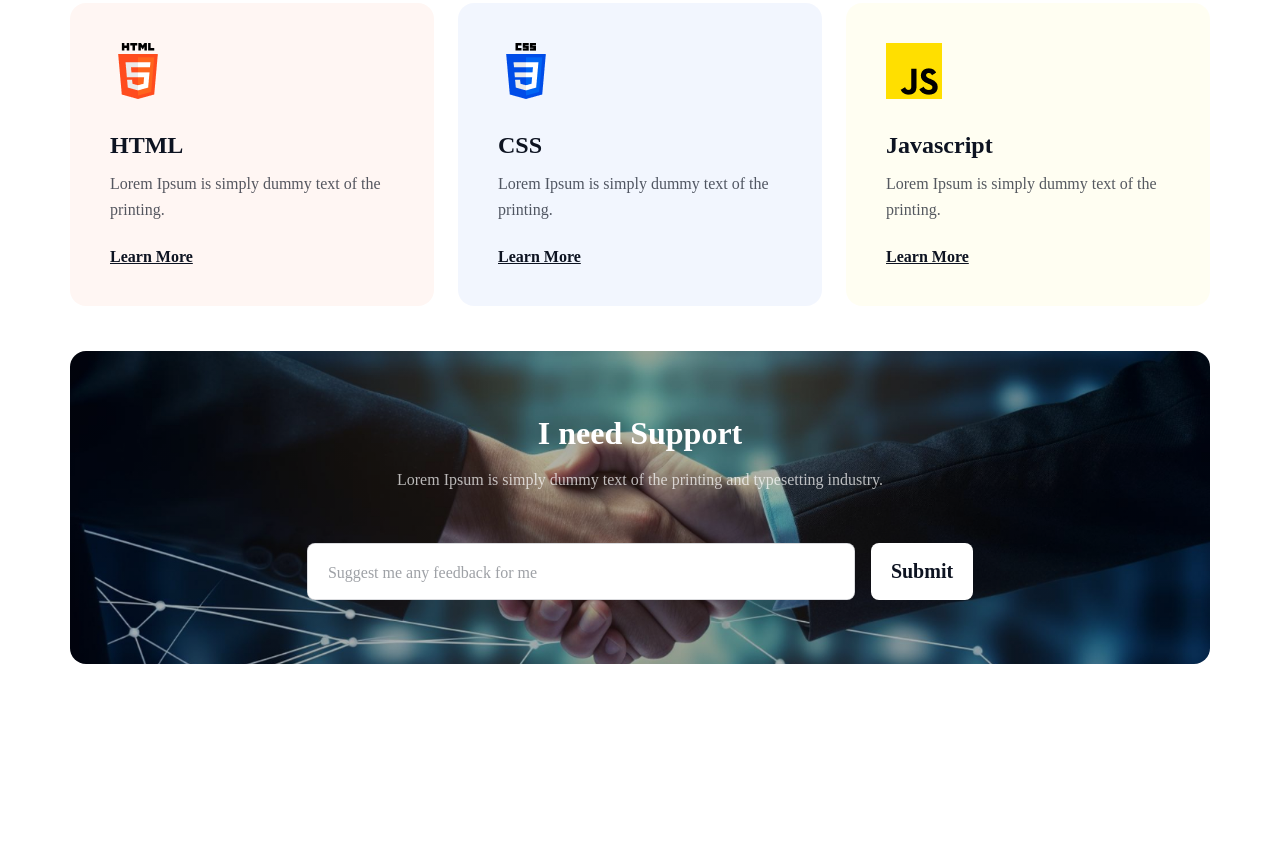
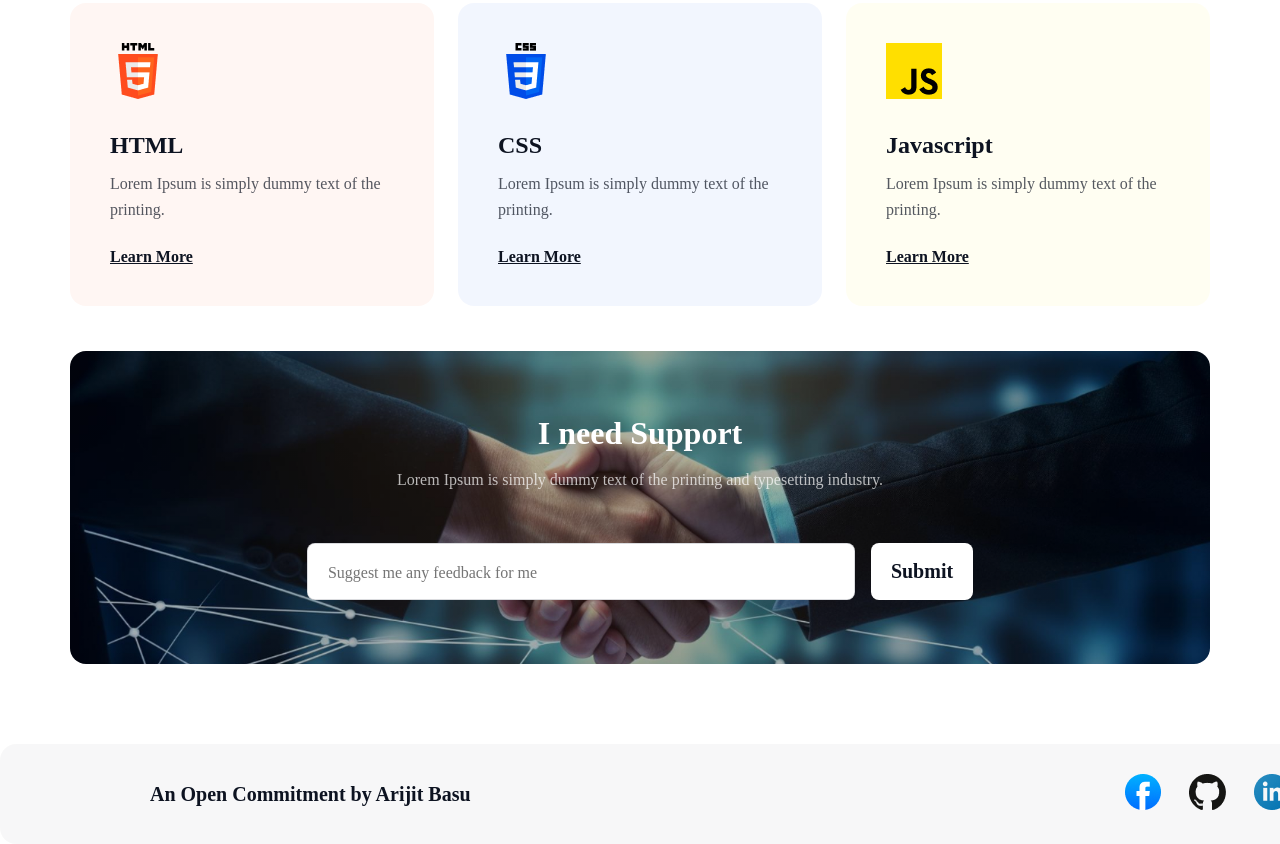
Before and after one commit to ImArijitBasu/PH-Assignment-1, a plain HTML site: page index.html in a window 1280 px wide. Shown: the part 3442-4286 px from the top of the page. Before the commit the page ends 4152 px from the top, so only its background shows below. Drawn offline with Linux system fonts and the light colour scheme; a web font is replaced by a local one.

Commit message:
all mandatory section done

```diff
--- a/index.html
+++ b/index.html
@@ -17,7 +17,7 @@
                 <img src="assets/Group.png" alt="">
                 <h1>"In the near future, I hope to become a Developer."</h1>
                 <p>Lorem Ipsum is simply dummy text of the printing and typesetting industry. Lorem Ipsum has been the industry's standard dummy text.</p>
-                <button><a href="#">Contact with me</a></button>
+                <button><a href="#footer">Contact with me</a></button>
             </div>
         </div>
     </header>
@@ -103,11 +103,22 @@
                 <p>Lorem Ipsum is simply dummy text of the printing and typesetting industry.</p>
             </div>
             <div class="support-box">
-                <textarea >Suggest me any feedback for me</textarea>
+                <textarea placeholder="Suggest me any feedback for me"></textarea>
                 <button><a href="#">Submit</a></button>
             </div>
         </section>
-
     </main>
+    <footer id="footer">
+        <div class="foot-container">
+            <div class="foot-left">
+                <h1>An Open Commitment by Arijit Basu</h1>
+            </div>
+            <div class="foot-right">
+                <img src="assets/facebook.png" alt="">
+                <img src="assets/github.png" alt="">
+                <img src="assets/linkedin-icon 1.png" alt="">
+            </div>
+        </div>
+    </footer>
 </body>
 </html>
--- a/style.css
+++ b/style.css
@@ -9,7 +9,6 @@
 body {
     /* background-color: rgb(159, 203, 241); */
 }
-
 /* header section  */
 /* nav section (optional)  */
 header {
@@ -408,13 +407,13 @@ header .banner .banner-content button a {
 
 /* i need support section  */
 
-.support{
-    margin:46px auto;
+.support {
+    margin: 46px auto;
     width: 1044px;
     height: 185px;
     padding: 64px 48px 64px 48px;
     border-radius: 16px;
-background-image:linear-gradient(rgba(0, 0, 0, 0.3),rgba(0, 0, 0, 0.3)) ,url(/assets/handshake.jpg);
+    background-image: linear-gradient(rgba(0, 0, 0, 0.3), rgba(0, 0, 0, 0.3)), url(/assets/handshake.jpg);
     background-position: center;
     background-repeat: no-repeat;
     background-size: cover;
@@ -424,12 +423,14 @@ justify-content: space-between;
     align-items: center;
 
 }
-.support-title{
+
+.support-title {
     width: 730px;
     height: 104px;
     margin-bottom: 24px;
 }
-.support-title h1{
+
+.support-title h1 {
     color: rgb(255, 255, 255);
     font-family: Azeret Mono;
     font-size: 32px;
@@ -439,7 +440,8 @@ letter-spacing: 0%;
     text-align: center;
     margin-bottom: 16px;
 }
-.support-title p{
+
+.support-title p {
     color: rgb(255, 255, 255);
     font-family: Azeret Mono;
     font-size: 16px;
@@ -450,12 +452,14 @@ text-align: center;
     opacity: 0.7;
 
 }
-.support-box{
+
+.support-box {
     display: flex;
     align-items: center;
     gap: 16px;
 }
-.support-box textarea{
+
+.support-box textarea {
     color: rgba(13, 19, 33, 0.4);
     font-family: Azeret Mono;
     font-size: 16px;
@@ -468,17 +472,19 @@ border: 1px solid rgba(13, 19, 33, 0.15);
     border-radius: 8px;
     background: rgb(255, 255, 255);
     padding: 19px 20px;
-resize:none;
+    resize: none;
     width: 548px;
     height: 57px;
 }
-.support-box button{
+
+.support-box button {
     border-radius: 8px;
 
     background: rgb(255, 255, 255);
     padding: 17px 20px;
 }
-.support-box button a{
+
+.support-box button a {
     color: rgb(13, 19, 33);
     font-family: Azeret Mono;
     font-size: 20px;
@@ -488,3 +494,39 @@ letter-spacing: 0%;
     text-align: center;
     text-decoration: none;
 }
+
+
+/* footer section (mandatory) */
+
+#footer {
+    margin: 80px auto 0px auto;
+    width: 1440px;
+    border-radius: 16px;
+    background: rgba(13, 19, 33, 0.03);
+    display: flex;
+    justify-content: space-between;
+    align-items: center;
+}
+
+.foot-container {
+    margin: 32px 150px;
+    width: 1140px;
+    height: 36px;
+    display: flex;
+    align-items: center;
+    justify-content: space-between;
+}
+
+.foot-left h1 {
+    color: rgb(13, 19, 33);
+    font-family: Azeret Mono;
+    font-size: 20px;
+    font-weight: 600;
+    line-height: 23px;
+    letter-spacing: 0%;
+    text-align: center;
+}
+
+.foot-right img {
+    margin-left: 24px;
+}
```
Lines whose indentation alone changed are shown as unchanged.
